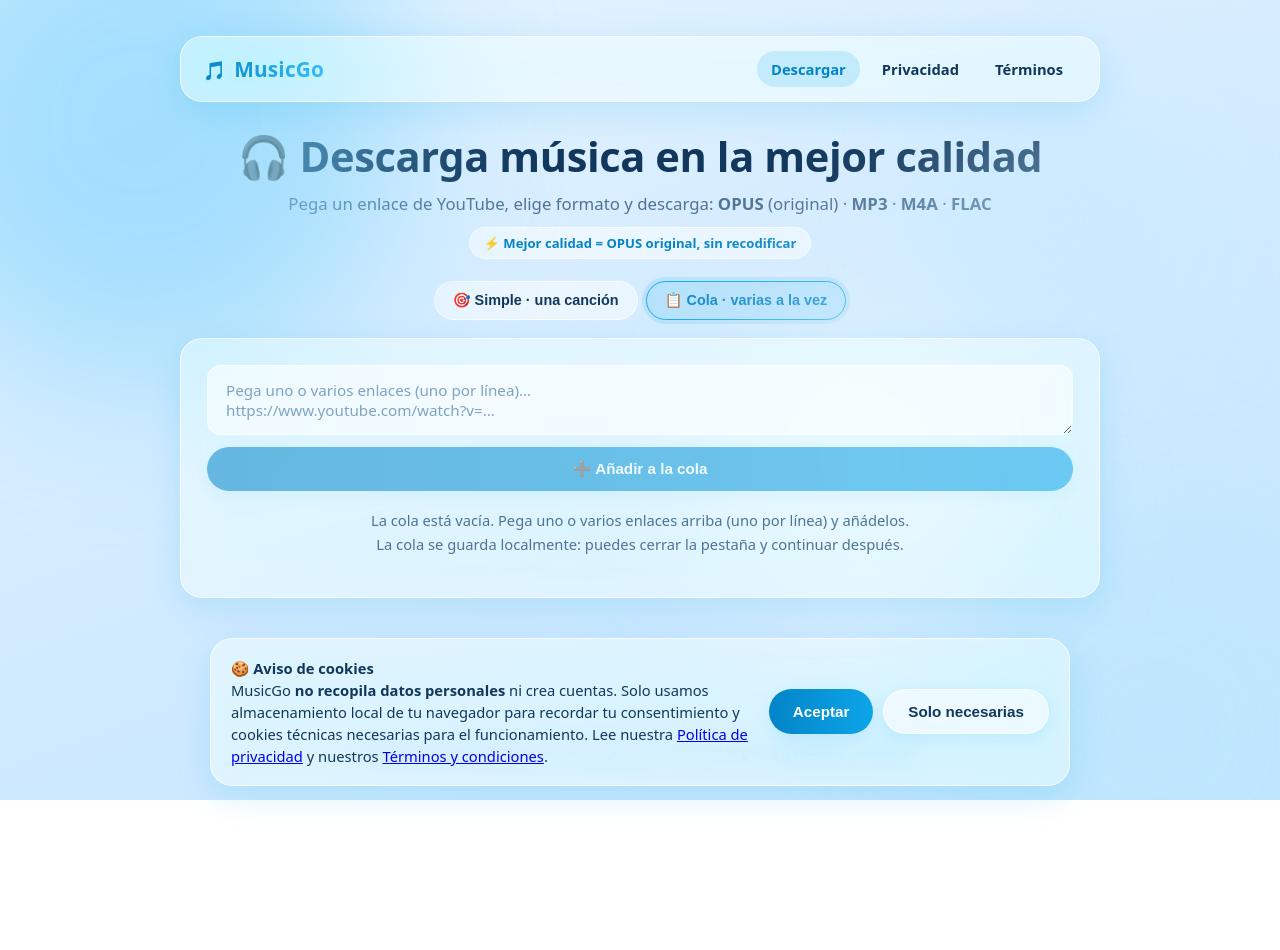
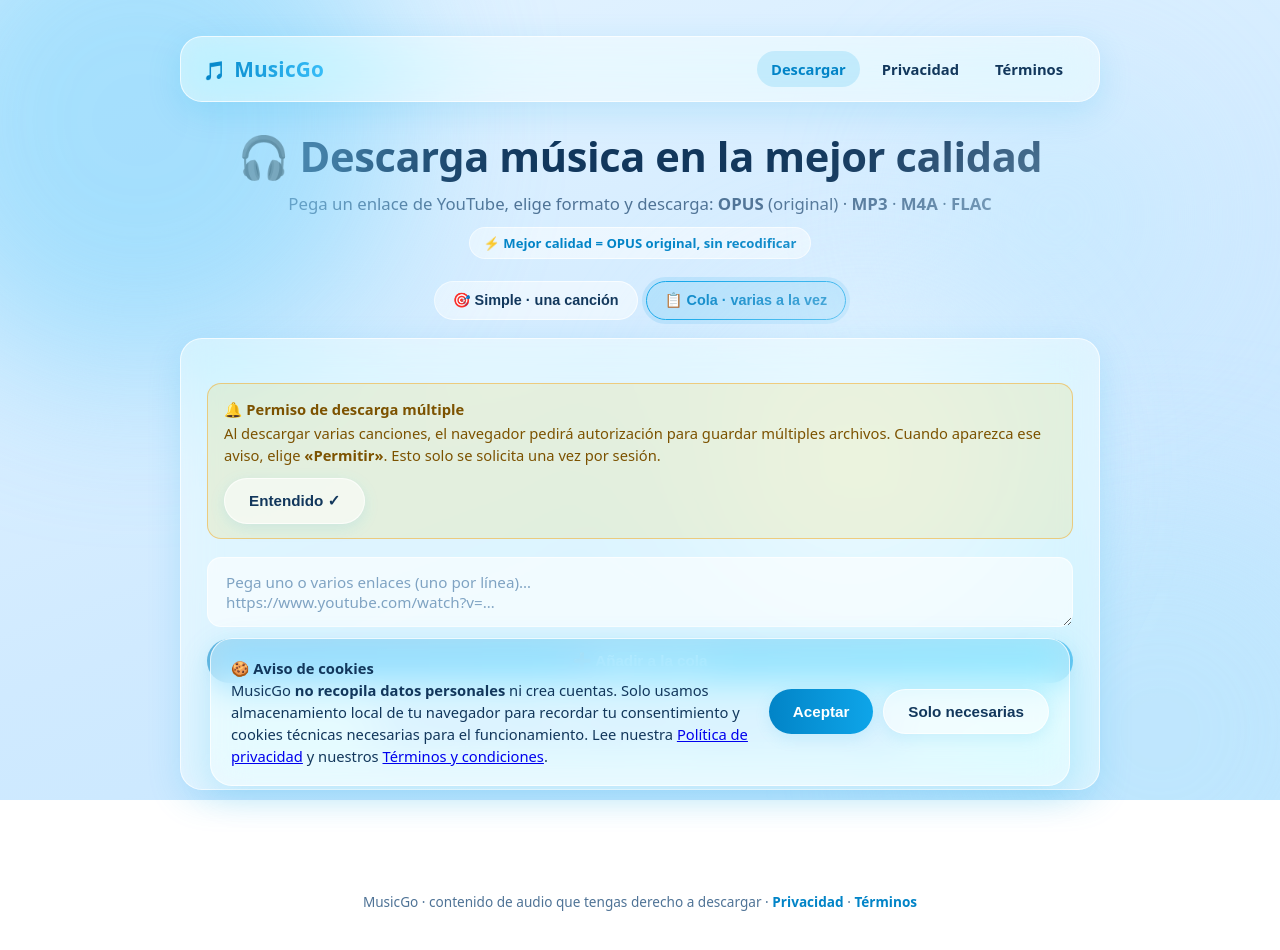
Before and after one commit to Meigh020/MusicGo, a React (Vite) app in the folder frontend/: page / in a window 1280 px wide. Both pictures are taken after a click on the tab "📋 Cola · varias a la vez". Before the commit the page ends 800 px from the top, so only its background shows below. Built offline with nearby package versions, Linux system fonts and the light colour scheme.

Commit message:
Cola: banner de permiso de descarga multiple al entrar (una vez por sesion), aviso en tiempo real al descargar, pausa entre canciones, y mensajes que se auto-ocultan

```diff
--- a/frontend/src/components/QueueForm.jsx
+++ b/frontend/src/components/QueueForm.jsx
@@ -10,6 +10,7 @@ const FORMAT_META = {
 };
 
 const STORAGE_KEY = "musicgo-queue-v1";
+const PERM_ACK_KEY = "musicgo-perm-ack-v1";
 
 const BADGES = {
   analyzing: { text: "Analizando…", cls: "badge-info" },
@@ -22,6 +23,10 @@ const BADGES = {
 function makeId() {
   if (crypto.randomUUID) return crypto.randomUUID();
   return `${Math.random().toString(36).slice(2)}${Date.now().toString(36)}`;
+}
+
+function sleep(ms) {
+  return new Promise((resolve) => setTimeout(resolve, ms));
 }
 
 /** Recupera la cola guardada (sobrevive a recargas de la página) */
@@ -61,8 +66,17 @@ export default function QueueForm() {
   const [running, setRunning] = useState(false);
   const [queueProgress, setQueueProgress] = useState({ done: 0, total: 0, stage: "", liveStage: "" });
   const [message, setMessage] = useState(null);
+  const [permAck, setPermAck] = useState(() => {
+    try {
+      return sessionStorage.getItem(PERM_ACK_KEY) === "1";
+    } catch {
+      return false;
+    }
+  });
   const pollRef = useRef(null);
   const runningRef = useRef(false);
+  const msgTimerRef = useRef(null);
+  const permWarnedRef = useRef(false);
 
   // Persistir la cola cuando cambie
   useEffect(() => {
@@ -73,17 +87,52 @@ export default function QueueForm() {
     }
   }, [items]);
 
-  useEffect(() => () => stopPolling(), []);
+  useEffect(() => () => {
+    stopPolling();
+    if (msgTimerRef.current) clearTimeout(msgTimerRef.current);
+  }, []);
 
   const busy = adding || running;
   const pendingCount = items.filter((it) => it.status === "pending" || it.status === "error").length;
   const errorCount = items.filter((it) => it.status === "error").length;
 
+  /** Muestra un aviso temporal (se oculta solo, tiempo real) */
+  function flashMessage(type, text, ms = 6000) {
+    if (msgTimerRef.current) clearTimeout(msgTimerRef.current);
+    setMessage({ type, text });
+    msgTimerRef.current = setTimeout(() => setMessage(null), ms);
+  }
+
+  /** Marca el permiso de descarga múltiple como aceptado en esta sesión */
+  function acceptPerm() {
+    setPermAck(true);
+    try {
+      sessionStorage.setItem(PERM_ACK_KEY, "1");
+    } catch {
+      /* sin almacenamiento */
+    }
+  }
+
+  /**
+   * Avisa (una vez por sesión de ejecución) que el navegador pedirá permiso
+   * para descargar varios archivos. Como no existe API para concederlo
+   * programáticamente, solo recordamos al usuario que debe aceptar el diálogo.
+   */
+  function warnMultiDownloadPermission() {
+    if (permAck || permWarnedRef.current) return;
+    permWarnedRef.current = true;
+    flashMessage(
+      "error",
+      "🔔 El navegador puede pedirte permiso para «descargar varios archivos». Cuando aparezca el aviso, elige «Permitir» para que las canciones se guarden.",
+      9000
+    );
+  }
+
   /* ---------- Añadir enlaces (una URL por línea) ---------- */
   async function addUrls() {
     const urls = input.split("\n").map((s) => s.trim()).filter(Boolean);
     if (!urls.length) {
-      setMessage({ type: "error", text: "Pega al menos un enlace de YouTube." });
+      flashMessage("error", "Pega al menos un enlace de YouTube.", 5000);
       return;
     }
     setAdding(true);
@@ -121,11 +170,11 @@ export default function QueueForm() {
     }
     setAdding(false);
     setInput("");
-    setMessage(
-      ok
-        ? { type: "success", text: `${ok} enlace${ok === 1 ? "" : "s"} agregado${ok === 1 ? "" : "s"} a la cola.` }
-        : { type: "error", text: "No se pudo analizar ningún enlace." }
-    );
+    if (ok) {
+      flashMessage("success", `${ok} enlace${ok === 1 ? "" : "s"} agregado${ok === 1 ? "" : "s"} a la cola.`, 5000);
+    } else {
+      flashMessage("error", "No se pudo analizar ningún enlace.", 8000);
+    }
   }
 
   /* ---------- Utilidades de la lista ---------- */
@@ -149,6 +198,8 @@ export default function QueueForm() {
   }
 
   /* ---------- Ejecución secuencial (1 a la vez) ---------- */
+  const BETWEEN_DOWNLOADS_MS = 1500; // pausa suave para que el navegador registre cada descarga/permiso
+
   async function execItems(list) {
     runningRef.current = true;
     setRunning(true);
@@ -160,6 +211,8 @@ export default function QueueForm() {
     setQueueProgress({ done: 0, total, stage: `Iniciando (0/${total})…`, liveStage: "" });
     for (let i = 0; i < list.length; i++) {
       const item = list[i];
+      // Al iniciar cada descarga, pedimos explícitamente el permiso múltiple si falta
+      warnMultiDownloadPermission();
       setItems((prev) =>
         prev.map((it) => (it.id === item.id ? { ...it, status: "downloading", error: null } : it))
       );
@@ -172,6 +225,8 @@ export default function QueueForm() {
           title: item.title,
           artist: item.artist,
         });
+        // Pequeña pausa: el navegador guarda el archivo y avisa el permiso antes de continuar
+        await sleep(BETWEEN_DOWNLOADS_MS);
         setItems((prev) =>
           prev.map((it) =>
             it.id === item.id
@@ -198,21 +253,21 @@ export default function QueueForm() {
     runningRef.current = false;
     setRunning(false);
     setQueueProgress({ done, total, stage: `Listo: ${done} ok, ${failed} con error.`, liveStage: "" });
-    setMessage({
-      type: failed ? "error" : "success",
-      text:
-        total === 1
-          ? failed
-            ? "La descarga falló. Revisa el error del ítem."
-            : "Canción descargada correctamente."
-          : `Cola terminada: ${done} descargada${done === 1 ? "" : "s"}, ${failed} con error.`,
-    });
+    flashMessage(
+      failed ? "error" : "success",
+      total === 1
+        ? failed
+          ? "La descarga falló. Revisa el error del ítem."
+          : "Canción descargada correctamente."
+        : `Cola terminada: ${done} descargada${done === 1 ? "" : "s"}, ${failed} con error.`,
+      failed ? 10000 : 6000
+    );
   }
 
   function downloadAll() {
     const targets = items.filter((it) => it.status === "pending" || it.status === "error");
     if (!targets.length) {
-      setMessage({ type: "error", text: "No hay canciones pendientes en la cola." });
+      flashMessage("error", "No hay canciones pendientes en la cola.", 5000);
       return;
     }
     execItems(targets);
@@ -260,6 +315,22 @@ export default function QueueForm() {
 
   return (
     <section className="card glass queue-card" aria-label="Cola de descargas">
+      {!permAck && (
+        <div className="notice perm">
+          <div>
+            <strong>🔔 Permiso de descarga múltiple</strong>
+            <span>
+              Al descargar varias canciones, el navegador pedirá autorización para
+              guardar múltiples archivos. Cuando aparezca ese aviso, elige{" "}
+              <b>«Permitir»</b>. Esto solo se solicita una vez por sesión.
+            </span>
+          </div>
+          <button className="btn btn-ghost perm-btn" onClick={acceptPerm}>
+            Entendido ✓
+          </button>
+        </div>
+      )}
+
       <div className="queue-add">
         <textarea
           className="queue-textarea"
--- a/frontend/src/styles.css
+++ b/frontend/src/styles.css
@@ -472,6 +472,21 @@ body {
   line-height: 1.6;
 }
 
+/* ---- Aviso de permiso de descarga múltiple ---- */
+.notice.perm {
+  display: flex;
+  align-items: center;
+  justify-content: space-between;
+  gap: 12px;
+  flex-wrap: wrap;
+  margin-bottom: 18px;
+  background: rgba(250, 204, 21, 0.14);
+  border-color: rgba(245, 158, 11, 0.45);
+  color: #7c5200;
+}
+.notice.perm strong { display: block; margin-bottom: 2px; }
+.notice.perm .perm-btn { white-space: nowrap; }
+
 /* ============================================================
    RESPONSIVIDAD
    ============================================================ */
```
